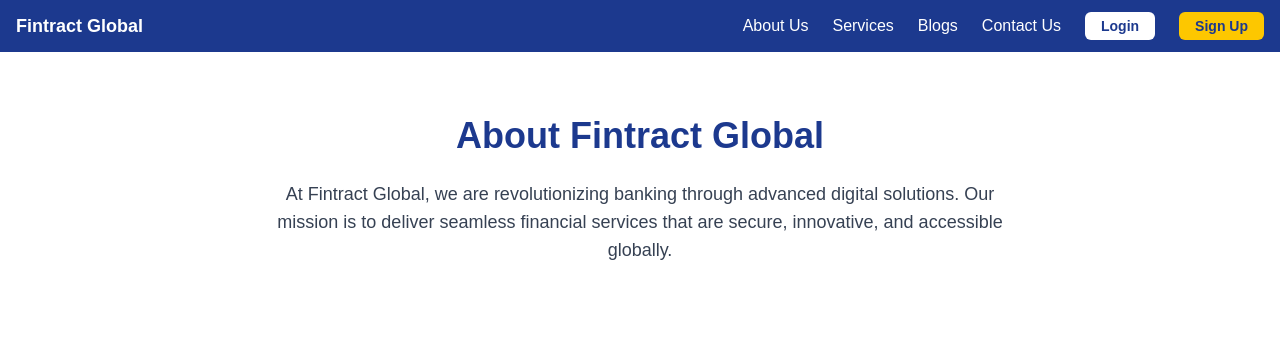
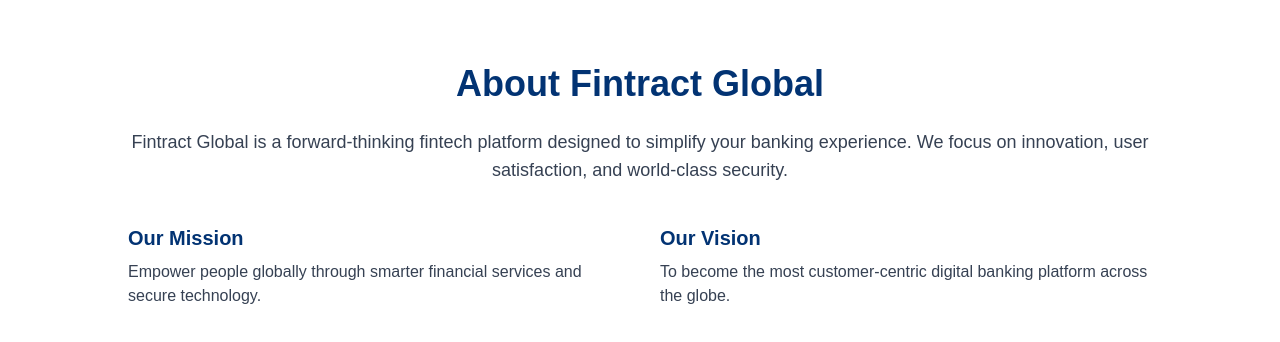
Before and after one commit to harshitagupta29/frontend, a Next.js app: page /about in a window 1280 px wide. Shown: the top 342 px of the page. Built offline with nearby package versions, Linux system fonts and the light colour scheme.

Commit message:
Final updates: all pages completed

```diff
--- a/src/app/about/page.js
+++ b/src/app/about/page.js
@@ -1,17 +1,28 @@
-import Navbar from "@/components/Navbar";
-
 export default function AboutPage() {
   return (
-    <>
-      <Navbar />
-      <section className="py-16 px-6 text-center">
-        <h1 className="text-4xl font-bold text-blue-900 mb-6">About Fintract Global</h1>
-        <p className="text-gray-700 text-lg max-w-3xl mx-auto">
-          At Fintract Global, we are revolutionizing banking through advanced digital
-          solutions. Our mission is to deliver seamless financial services that are
-          secure, innovative, and accessible globally.
+    <main className="bg-white min-h-screen py-16 px-6">
+      <div className="max-w-5xl mx-auto text-center">
+        <h1 className="text-4xl font-bold text-[#023373] mb-6">About Fintract Global</h1>
+        <p className="text-lg text-gray-700 mb-8">
+          Fintract Global is a forward-thinking fintech platform designed to simplify your banking experience.
+          We focus on innovation, user satisfaction, and world-class security.
         </p>
-      </section>
-    </>
+
+        <div className="grid md:grid-cols-2 gap-10 text-left mt-10 text-gray-700">
+          <div>
+            <h3 className="text-xl font-semibold text-[#023373] mb-2">Our Mission</h3>
+            <p>
+              Empower people globally through smarter financial services and secure technology.
+            </p>
+          </div>
+          <div>
+            <h3 className="text-xl font-semibold text-[#023373] mb-2">Our Vision</h3>
+            <p>
+              To become the most customer-centric digital banking platform across the globe.
+            </p>
+          </div>
+        </div>
+      </div>
+    </main>
   );
 }
--- a/src/app/blog/page.js
+++ b/src/app/blog/page.js
@@ -1,15 +1,24 @@
-import Navbar from "@/components/Navbar";
-
 export default function BlogPage() {
   return (
-    <>
-      <Navbar />
-      <section className="py-16 px-6 text-center">
-        <h1 className="text-4xl font-bold text-blue-900 mb-6">Our Blog</h1>
-        <p className="text-gray-700 text-lg max-w-3xl mx-auto">
-          Get the latest insights, financial tips, and company updates from Fintract Global.
+    <main className="bg-gray-50 min-h-screen py-16 px-6">
+      <div className="max-w-5xl mx-auto text-center">
+        <h1 className="text-4xl font-bold text-[#023373] mb-6">Our Blog</h1>
+        <p className="text-gray-700 mb-10">
+          Explore the latest updates, trends, and insights from the Fintract Global team.
         </p>
-      </section>
-    </>
+
+        <div className="grid md:grid-cols-2 gap-8">
+          <div className="bg-white p-6 rounded-lg shadow text-left">
+            <h3 className="text-xl font-bold text-[#023373] mb-2">5 Trends in Digital Banking</h3>
+            <p className="text-gray-600">Stay ahead with the emerging trends reshaping the financial industry.</p>
+          </div>
+
+          <div className="bg-white p-6 rounded-lg shadow text-left">
+            <h3 className="text-xl font-bold text-[#023373] mb-2">Why Financial Literacy Matters</h3>
+            <p className="text-gray-600">Understand your finances better and make smarter money decisions.</p>
+          </div>
+        </div>
+      </div>
+    </main>
   );
 }
--- a/src/app/contact/page.js
+++ b/src/app/contact/page.js
@@ -1,24 +1,35 @@
-import Navbar from "@/components/Navbar";
-
 export default function ContactPage() {
   return (
-    <>
-      <Navbar />
-      <section className="py-16 px-6 text-center">
-        <h1 className="text-4xl font-bold text-blue-900 mb-6">Contact Us</h1>
-        <p className="text-gray-700 mb-10 max-w-2xl mx-auto">
-          We'd love to hear from you! Send us your queries, feedback, or partnership requests.
+    <main className="bg-white min-h-screen py-16 px-6">
+      <div className="max-w-3xl mx-auto text-center">
+        <h1 className="text-4xl font-bold text-[#023373] mb-6">Contact Us</h1>
+        <p className="text-gray-700 mb-10">
+          Have a question or feedback? We'd love to hear from you!
         </p>
 
-        <form className="max-w-md mx-auto text-left space-y-6">
-          <input type="text" placeholder="Your Name" className="w-full p-3 border rounded" />
-          <input type="email" placeholder="Your Email" className="w-full p-3 border rounded" />
-          <textarea placeholder="Your Message" className="w-full p-3 border rounded h-32 resize-none" />
-          <button className="bg-blue-900 text-white px-6 py-3 rounded hover:bg-blue-800">
+        <form className="space-y-6 text-left">
+          <input
+            type="text"
+            placeholder="Your Name"
+            className="w-full p-3 rounded border border-gray-300"
+          />
+          <input
+            type="email"
+            placeholder="Your Email"
+            className="w-full p-3 rounded border border-gray-300"
+          />
+          <textarea
+            placeholder="Your Message"
+            className="w-full p-3 rounded border border-gray-300 h-32 resize-none"
+          ></textarea>
+          <button
+            type="submit"
+            className="bg-[#023373] text-white px-6 py-3 rounded-md hover:bg-[#021e4e] transition"
+          >
             Send Message
           </button>
         </form>
-      </section>
-    </>
+      </div>
+    </main>
   );
 }
--- a/src/app/services/page.js
+++ b/src/app/services/page.js
@@ -1,22 +1,29 @@
-import Navbar from "@/components/Navbar";
-
 export default function ServicesPage() {
   return (
-    <>
-      <Navbar />
-      <section className="py-16 px-6 text-center">
-        <h1 className="text-4xl font-bold text-blue-900 mb-6">Our Services</h1>
-        <p className="text-gray-700 text-lg max-w-3xl mx-auto mb-8">
-          Fintract Global offers services including international money transfer,
-          account aggregation, financial insights, and more — tailored to meet your
-          financial needs.
+    <main className="bg-gray-50 min-h-screen py-16 px-6">
+      <div className="max-w-6xl mx-auto text-center">
+        <h1 className="text-4xl font-bold text-[#023373] mb-6">Our Services</h1>
+        <p className="text-lg text-gray-700 mb-10">
+          Fintract Global offers a wide range of financial services tailored for modern banking needs.
         </p>
-        <ul className="max-w-4xl mx-auto grid gap-6 md:grid-cols-3">
-          <li className="bg-gray-100 p-4 rounded shadow">International Money Transfer</li>
-          <li className="bg-gray-100 p-4 rounded shadow">Account Aggregation</li>
-          <li className="bg-gray-100 p-4 rounded shadow">Financial Planning Tools</li>
-        </ul>
-      </section>
-    </>
+
+        <div className="grid md:grid-cols-3 gap-8">
+          <div className="bg-white p-6 rounded-lg shadow">
+            <h3 className="text-xl font-bold text-[#023373] mb-2">Digital Banking</h3>
+            <p className="text-gray-600">24/7 access to your account, smart transfers, and bill payments.</p>
+          </div>
+
+          <div className="bg-white p-6 rounded-lg shadow">
+            <h3 className="text-xl font-bold text-[#023373] mb-2">Investment Insights</h3>
+            <p className="text-gray-600">Personalized advice and real-time tracking for your financial goals.</p>
+          </div>
+
+          <div className="bg-white p-6 rounded-lg shadow">
+            <h3 className="text-xl font-bold text-[#023373] mb-2">Expense Monitoring</h3>
+            <p className="text-gray-600">Visualize your spending and optimize your budgeting strategy.</p>
+          </div>
+        </div>
+      </div>
+    </main>
   );
 }
```
